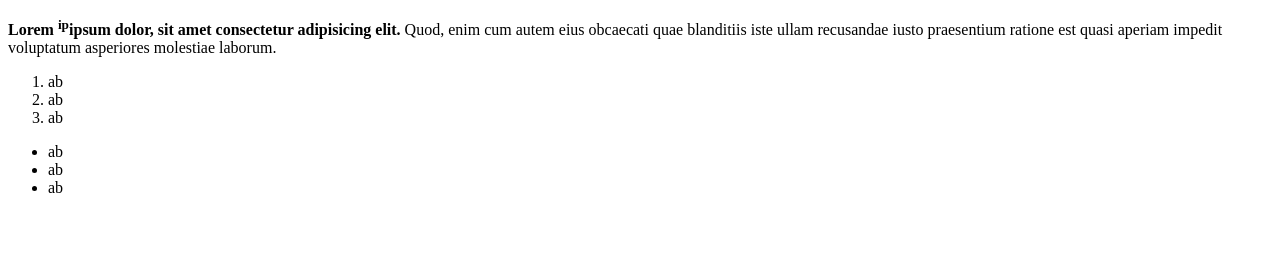
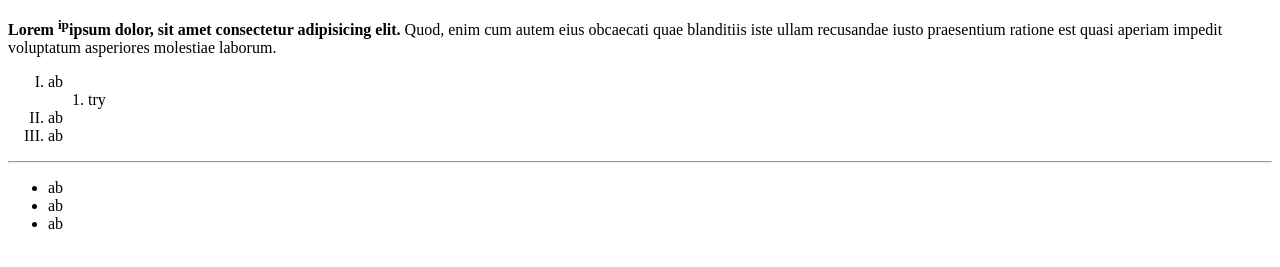
Before and after one commit to codermamba/Web, a plain HTML site: page HTML/1 Basic code/Hello.html in a window 1280 px wide. Shown: the part 181-448 px from the top of the page. Drawn offline with Linux system fonts and the light colour scheme.

Commit message:
Listing types

```diff
--- a/HTML/1 Basic code/Hello.html
+++ b/HTML/1 Basic code/Hello.html
@@ -11,11 +11,15 @@
     <h1>Wel<br><hr>come</h1>
     <h2>Yo &lt;</h2>
     <p><b>Lorem <sup>ip</sup>ipsum dolor, sit amet consectetur adipisicing elit.</b> Quod, enim cum autem eius obcaecati quae blanditiis iste ullam recusandae iusto praesentium ratione est quasi aperiam impedit voluptatum asperiores molestiae laborum.</p>
-    <ol>
+    <ol type="I">
         <li>ab</li>
+            <ol>
+                <li>try</li>
+            </ol>
         <li>ab</li>
         <li>ab</li>
     </ol>
+    <hr>
     <ul>
         <li>ab</li>
         <li>ab</li>
```
